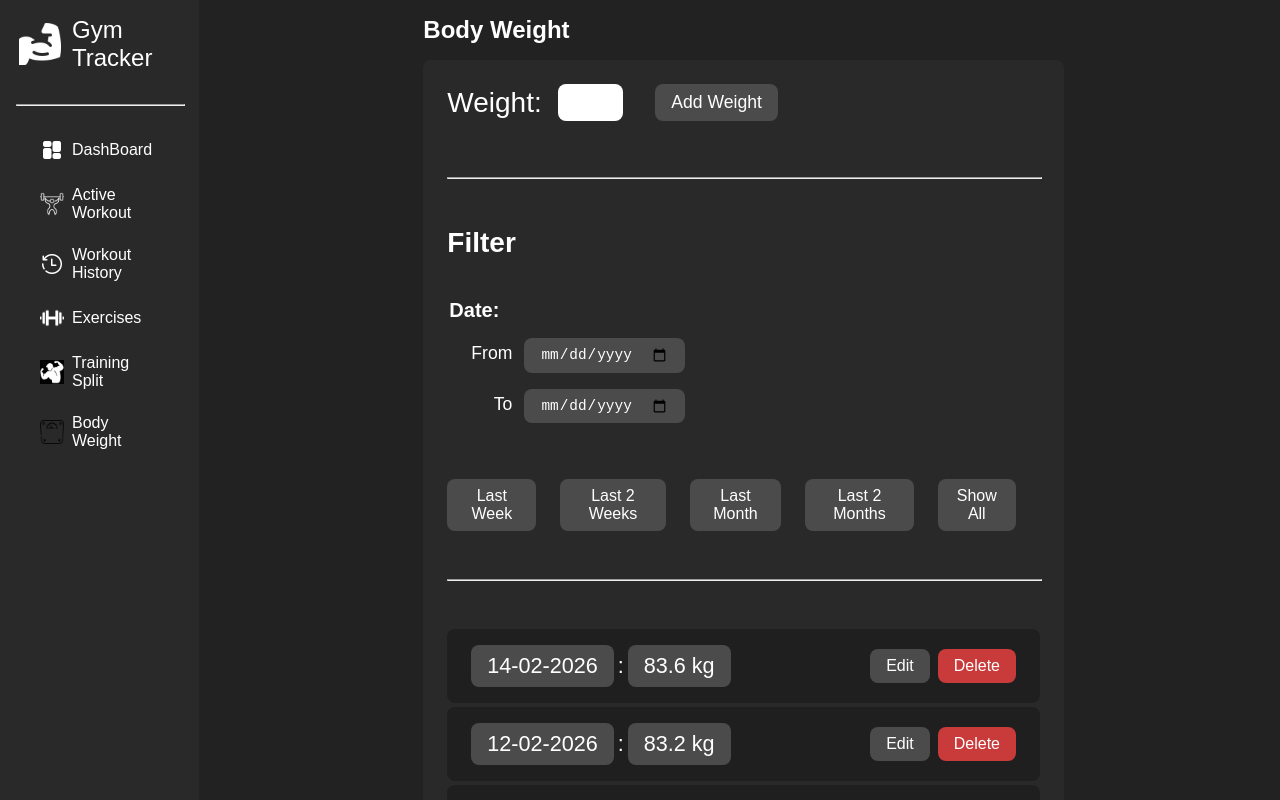
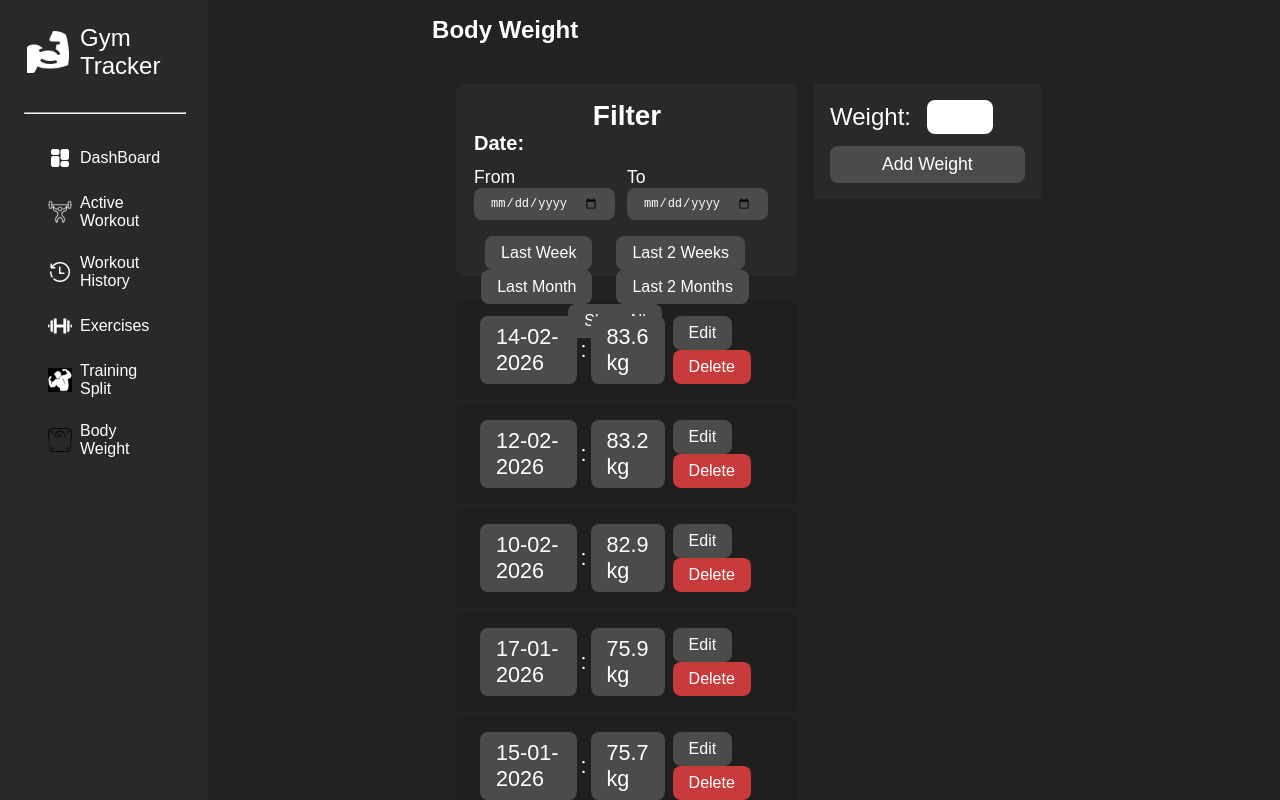
Before and after one commit to Luan2118/gym-tracker-project, a React (Vite) app: page /body-weight in a window 1280 px wide. Shown: the top 800 px of the page. Built offline with nearby package versions, Linux system fonts and the light colour scheme.

Commit message:
refactor: change Bodyweight page from vertical to horizontal

```diff
--- a/src/components/Sidebar/Sidebar.css
+++ b/src/components/Sidebar/Sidebar.css
@@ -51,7 +51,7 @@ main {
   flex-direction: column;
   margin-right: 1rem;
   background-color: rgb(41, 41, 41);
-  padding: 2rem;
+  padding: 3rem;
 }
 
 .title-img {
--- a/src/pages/BodyWeight/BodyWeight.jsx
+++ b/src/pages/BodyWeight/BodyWeight.jsx
@@ -6,8 +6,8 @@ import { useEffect, useState } from 'react';
 
 export default function BodyWeight() {
 
-  const  today = new Date() ;
-  const formattedToday =   formatDate(today);
+  const today = new Date();
+  const formattedToday = formatDate(today);
   const lastWeekDate = formatDate(setPastDate(7));
   const lastTwoWeeksDate = formatDate(setPastDate(14));
   const lastMonthDate = formatDate(setPastDate(30));
@@ -54,7 +54,7 @@ export default function BodyWeight() {
   const [dateFrom, setDateFrom] = useState('');
   const [dateTo, setDateTo] = useState('');
 
-  const sortedByDateBodyWeights = [...bodyWeights].sort((a, b) =>  {
+  const sortedByDateBodyWeights = [...bodyWeights].sort((a, b) => {
     return new Date(b.date) - new Date(a.date)
   })
 
@@ -87,7 +87,7 @@ export default function BodyWeight() {
     setBodyWeights((prev) => {
       return [
         ...prev,
-        {bw: bodyWeightInputText, id: crypto.randomUUID(), date: formattedToday}
+        { bw: bodyWeightInputText, id: crypto.randomUUID(), date: formattedToday }
       ]
     })
 
@@ -113,34 +113,20 @@ export default function BodyWeight() {
 
 
       <div className={styles["content-wrapper"]}>
-
-        <div className={styles["weight-submit-wrapper"]}>
-
-          <div className={styles["weight-input-wrapper"]}>
-            <label htmlFor="body-weight" className={styles["weight-input-label"]}>Weight: </label>
-            <input type="text" id="body-weight" className={styles["weight-input"]} value={bodyWeightInputText} onChange={(e) => setBodyWeightInputText(e.target.value)}/>
-          </div>
-
-          <button className={styles["add-weight-button"]} onClick={addBodyWeight}>Add Weight</button>
-        </div>
-        {feedback === 'added' ? <div className={styles["body-weight-added"]}>&#9989; Body weight added</div> : ''}
-        <hr />
-
-
+        <div className={styles["content-main-wrapper"]}>
           <section className={styles["filter-section-wrapper"]}>
             <h2>Filter</h2>
-
             <fieldset className={styles["fieldset-wrapper"]}>
               <legend className={styles["legend-text"]}>Date:</legend>
 
               <div className={styles["date-from-wrapper"]}>
-              <label htmlFor="date-from"  className={styles["date-from-label"]}>From</label>
-              <input type="date"id="date-from"  className={styles["date-from-input"]} onChange={(e) => setDateFrom(e.target.value)} value={dateFrom}/>
+                <label htmlFor="date-from" className={styles["date-from-label"]}>From</label>
+                <input type="date" id="date-from" className={styles["date-from-input"]} onChange={(e) => setDateFrom(e.target.value)} value={dateFrom} />
               </div>
 
               <div className={styles["date-to-wrapper"]}>
-              <label htmlFor="date-to"  className={styles["date-to-label"]}>To</label>
-              <input type="date"id="date-to"  className={styles["date-to-input"]} onChange={handleCustomDate} value={dateTo}/>
+                <label htmlFor="date-to" className={styles["date-to-label"]}>To</label>
+                <input type="date" id="date-to" className={styles["date-to-input"]} onChange={handleCustomDate} value={dateTo} />
               </div>
             </fieldset>
 
@@ -151,13 +137,27 @@ export default function BodyWeight() {
               <button type='button' className={styles["last-2-months-button"]} onClick={() => applyPreset('lastTwoMonths')}>Last 2 Months</button>
               <button type='button' className={styles["show-all-button"]} onClick={() => applyPreset('all')}>Show All</button>
             </div>
+
           </section>
 
-        <hr />
           <ul >
             <BodyWeightList bodyWeights={visibleBodyWeights} />
           </ul>
         </div>
+
+
+        <div className={styles["weight-submit-wrapper"]}>
+
+          <div className={styles["weight-input-wrapper"]}>
+            <label htmlFor="body-weight" className={styles["weight-input-label"]}>Weight: </label>
+            <input type="text" id="body-weight" className={styles["weight-input"]} value={bodyWeightInputText} onChange={(e) => setBodyWeightInputText(e.target.value)} />
+          </div>
+
+          <button className={styles["add-weight-button"]} onClick={addBodyWeight}>Add Weight</button>
+          {feedback === 'added' ? <div className={styles["body-weight-added"]}>&#9989; Body weight added</div> : ''}
+        </div>
+
+      </div>
     </>
   )
 }
--- a/src/pages/BodyWeight/BodyWeight.module.css
+++ b/src/pages/BodyWeight/BodyWeight.module.css
@@ -4,18 +4,21 @@ h2 {
 }
 
 
-.content-wrapper{
+.content-wrapper {
   display: flex;
-  flex-direction: column;
+  flex-direction: row;
   gap: 2rem;
   border-radius: 1rem;
   padding: 3rem;
-  background-color: rgb(41, 41, 41);
 }
 
 .weight-submit-wrapper {
   display: flex;
+  flex-direction: column;
   margin-bottom: 1rem;
+  background-color: rgb(41, 41, 41);
+  height: fit-content;
+  padding: 2rem;
 }
 
 
@@ -26,11 +29,11 @@ h2 {
 
 
 .weight-input-label {
-  font-size: 3.5rem;
+  font-size: 3rem;
 }
 
 .weight-input {
-  font-size: 2.2rem;
+  font-size: 2rem;
   border: none;
   padding: 1rem 2rem;
   border-radius: 1rem;
@@ -41,12 +44,13 @@ h2 {
 
 .add-weight-button {
   background-color: rgb(75, 75, 75);
-  color:white;
+  color: white;
   font-size: 2.2rem;
   padding: 1rem 2rem;
   border: none;
   border-radius: 1rem;
   cursor: pointer;
+  margin-top: 1.5rem;
 }
 
 .add-weight-button:hover {
@@ -59,36 +63,45 @@ h2 {
 
 .body-weight-added {
   font-size: 1.8rem;
+  margin-top: 1.5rem;
 }
+
+/* .content-main-wrapper{
+
+} */
 
 .filter-section-wrapper {
   display: flex;
   flex-direction: column;
-  align-items: flex-start;
-  padding: 0
+  background-color: rgb(41, 41, 41);
+  padding: 2rem;
+  flex: 1 1 auto;
+  max-height: 20rem;
+  border-radius: 1rem;
+  margin-bottom: 3rem;
 }
 
 .fieldset-wrapper {
+  display: flex;
+  flex-direction: row;
   border: none;
   padding: 0;
-  margin: 0;
-  text-align: end;
-  margin-top: 5rem;
+  margin-bottom: 2rem;
 }
 
 .legend-text {
   text-align: start;
   font-size: 2.5rem;
   font-weight: 600;
+  margin-top: 1.5rem;
+  padding: 0;
 }
-
-
 
 .date-from-wrapper,
 .date-to-wrapper {
-  margin-left: 3rem;
-  margin-top: 2rem;
-  margin-bottom: 2rem;
+  text-align: start;
+  margin-top: 1.5rem;
+  margin-right: 1.5rem;
 }
 
 .date-from-label,
@@ -102,17 +115,13 @@ h2 {
 .date-to-input {
   background-color: rgb(75, 75, 75);
   color: white;
-  font-size: 1.8rem;
+  font-size: 1.5rem;
   padding: 1rem 2rem;
   border: none;
   border-radius: 1rem;
   cursor: pointer;
 }
 
-.filter-buttons-wrapper {
-  display: flex;
-  margin-top: 5rem;
-}
 
 .last-week-button,
 .last-2-weeks-button,
```
Lines whose indentation alone changed are shown as unchanged.
